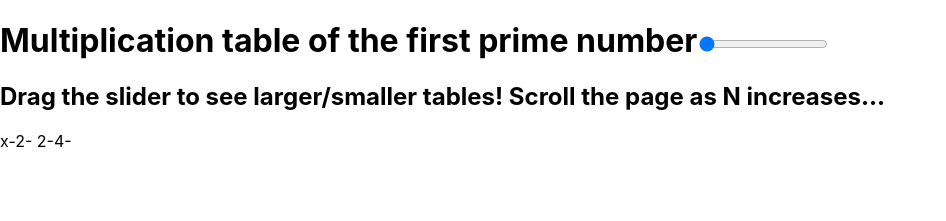
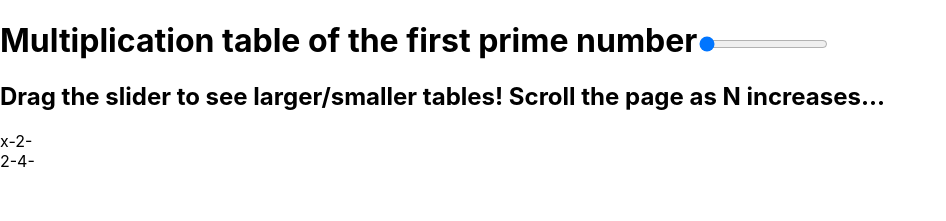
Before and after one commit to jakewmiles/findmypast-primes, a React (Create React App) app in the folder findprimes/: page / in a window 1280 px wide. Shown: the top 221 px of the page, without its empty margins (0-946 px from the left). Built offline with nearby package versions, Linux system fonts and the light colour scheme.

Commit message:
feat: implement splitting and mapping of primeString to divs

```diff
--- a/findprimes/src/App.js
+++ b/findprimes/src/App.js
@@ -20,7 +20,14 @@ function App() {
           </input>
         </h1>
         <h2>Drag the slider to see larger/smaller tables! Scroll the page as N increases...</h2>
-        {primeString}
+        <div>
+        {primeString.split('\n').map((line, index) => {
+          return (
+            <div key={line}>
+              {line}
+            </div>)
+        })}
+        </div>
       </header>
     </div>
   );
```
